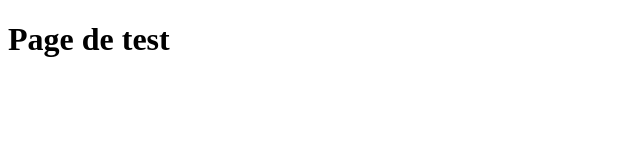
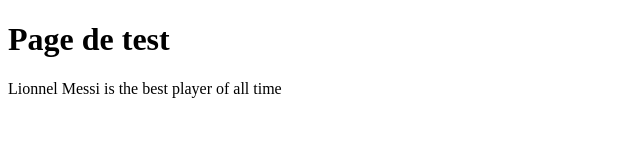
Before and after one commit to Yasser-sassaoui/Project1, a plain HTML site: page index.html in a window 1280 px wide. Shown: the whole page, without its empty margins (0-640 px from the left). Drawn offline with Linux system fonts and the light colour scheme.

Commit message:
Modification du fichier index.html

```diff
--- a/index.html
+++ b/index.html
@@ -7,5 +7,6 @@
 </head>
 <body>
     <h1>Page de test</h1>
+    <p>Lionnel Messi is the best player of all time</p>
 </body>
 </html>
```
